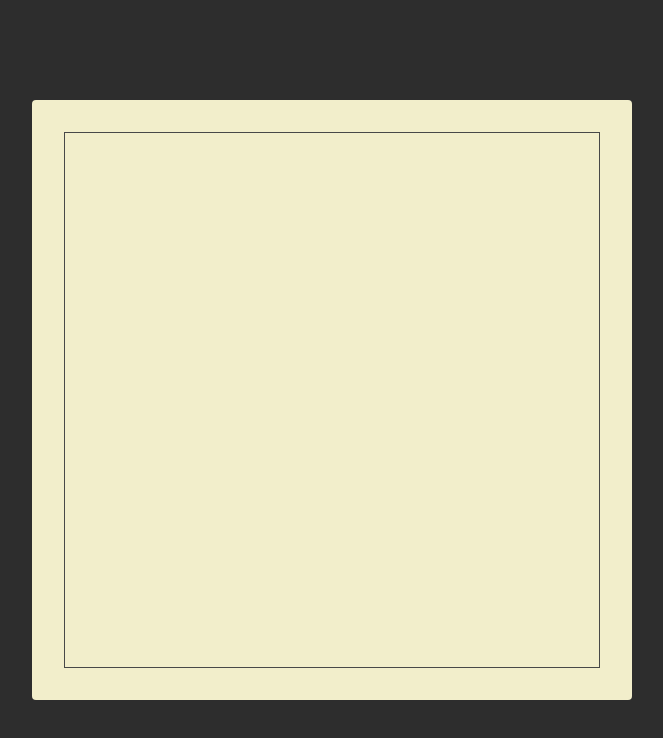
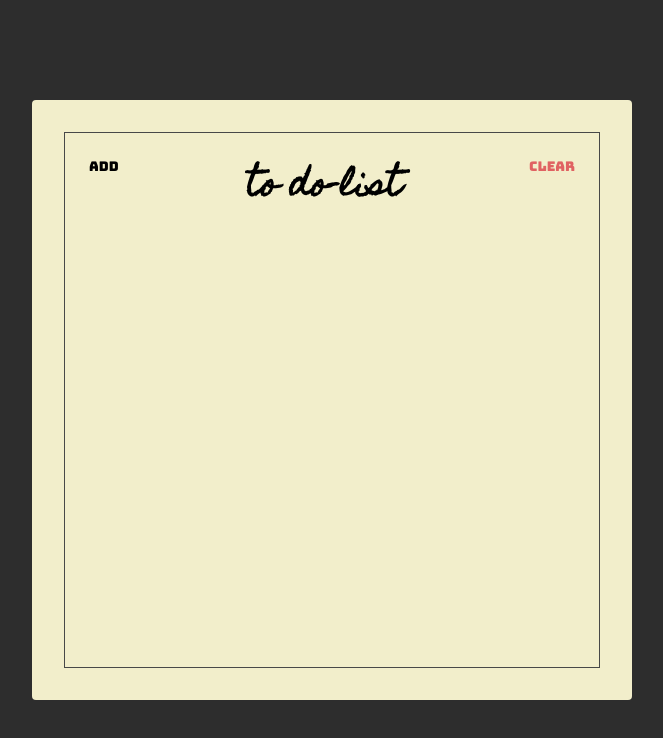
Before and after one commit to Ricky-Styvani/react-course-starter, a website: page index.html in a window 1280 px wide. Shown: the whole page, without its empty margins (308-971 px from the left). Drawn offline with Linux system fonts and the light colour scheme.

Commit message:
membuat header section

```diff
--- a/index.html
+++ b/index.html
@@ -13,7 +13,13 @@
   </head>
   <body>
     <div class="container">
-      <div class="frame"></div>
+      <div class="frame">
+        <div class="header">
+          <button class="header-btn">Add</button>
+          <h1 class="header-title">To Do-List</h1>
+          <button class="header-btn main-red-color">Clear</button>
+        </div>
+      </div>
     </div>
   </body>
 </html>
--- a/style.css
+++ b/style.css
@@ -1,5 +1,11 @@
 * {
   box-sizing: border-box;
+}
+:root {
+  --main-red-color: #e06262;
+}
+.main-red-color {
+  color: var(--main-red-color);
 }
 html {
   font-size: 10 px;
@@ -32,4 +38,28 @@ html {
 .frame {
   border: 1px solid #484848;
   height: 100%;
+
+  display: flex;
+  flex-direction: column;
 }
+.header {
+  display: flex;
+  align-items: flex-start;
+}
+.header-title {
+  flex: 1;
+  text-align: center;
+  font-size: 3, 6rem;
+  font-family: "Homemade Apple", sans-serif;
+  text-transform: lowercase;
+}
+.header-btn {
+  font-size: 1, 8rem;
+  font-family: "bungee", sans-serif;
+
+  padding: 24px;
+
+  background: unset;
+  border: unset;
+  outline: unset;
+}
```
